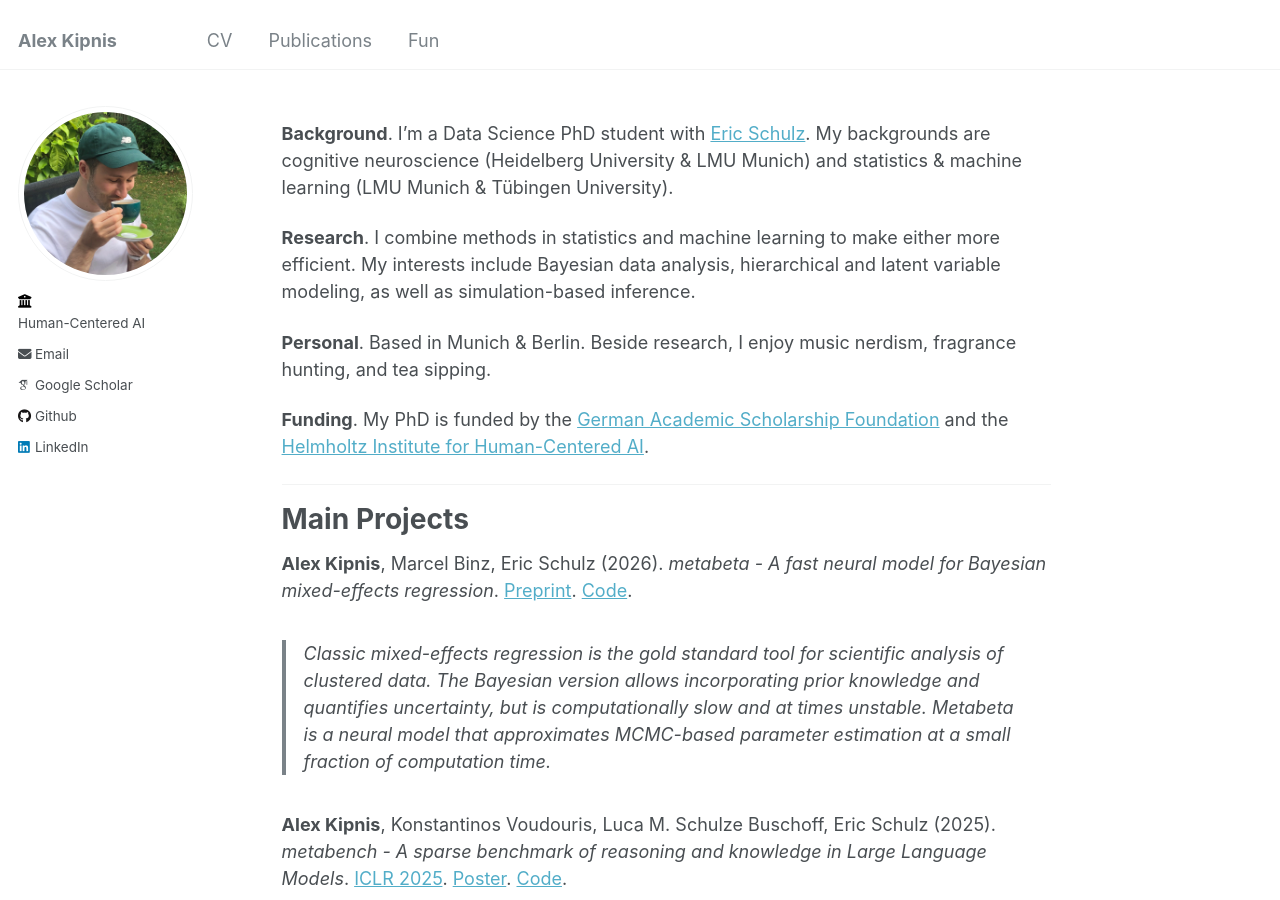
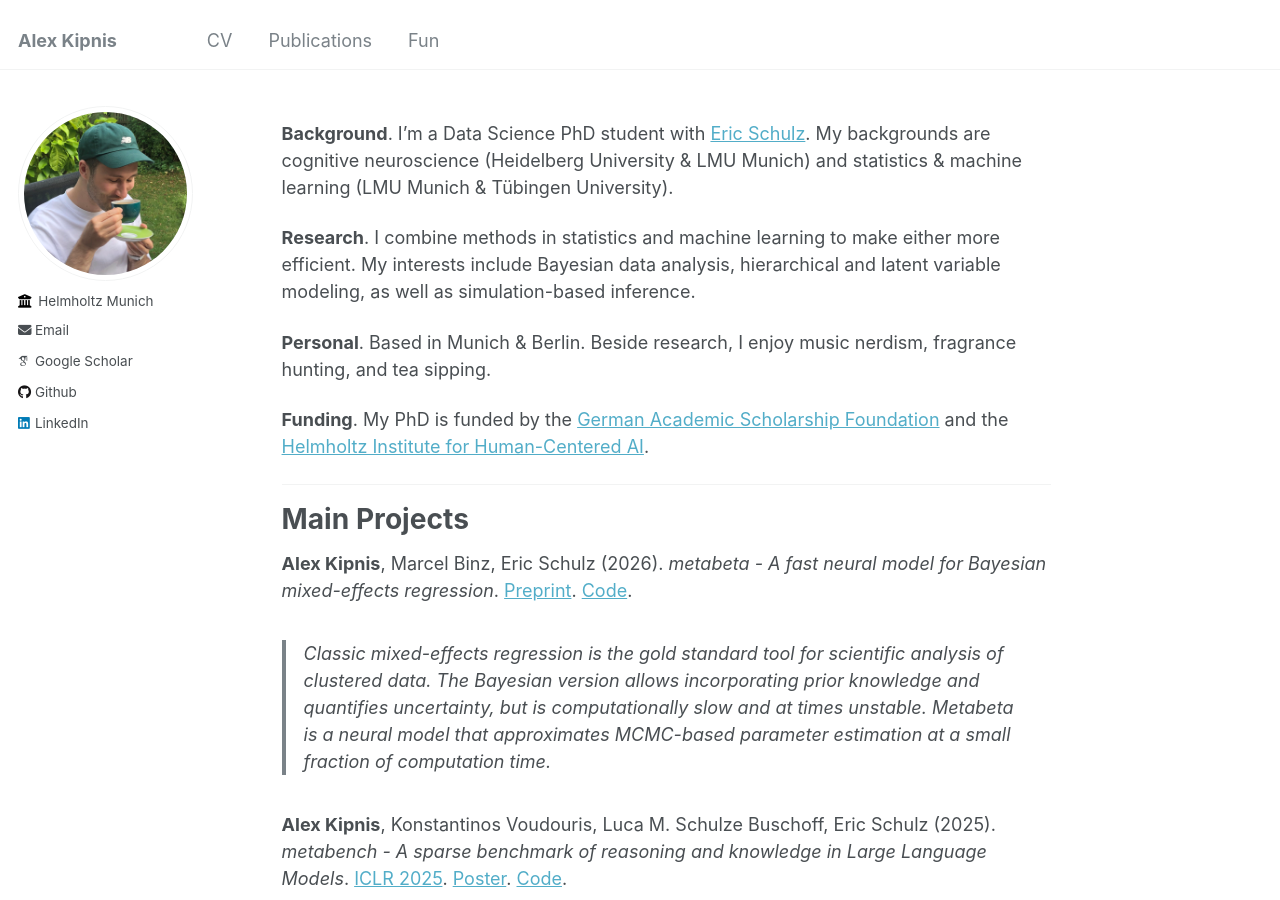
Before and after one commit to adkipnis/adkipnis.github.io, a Jekyll site: the page built from _pages/about.md, in a window 1280 px wide and 900 px high. Built offline with Jekyll 4.4.1, drawn with Linux system fonts in a browser that asks for light colours; some web fonts are replaced.

Commit message:
Update employer name in configuration file

```diff
--- a/_config.yml
+++ b/_config.yml
@@ -26,7 +26,7 @@ author:
   pronouns         : # example: "she/her"
   bio              : #"PhD Student in Data Science"
   location         : # location
-  employer         : '<a href="https://hcai-munich.com/" target="_blank" rel="noopener">Human-Centered AI</a>'
+  employer         : "Helmholtz Munich"
   uri              : # url
   email            : "adkipnis@mailbox.org"
 
```
